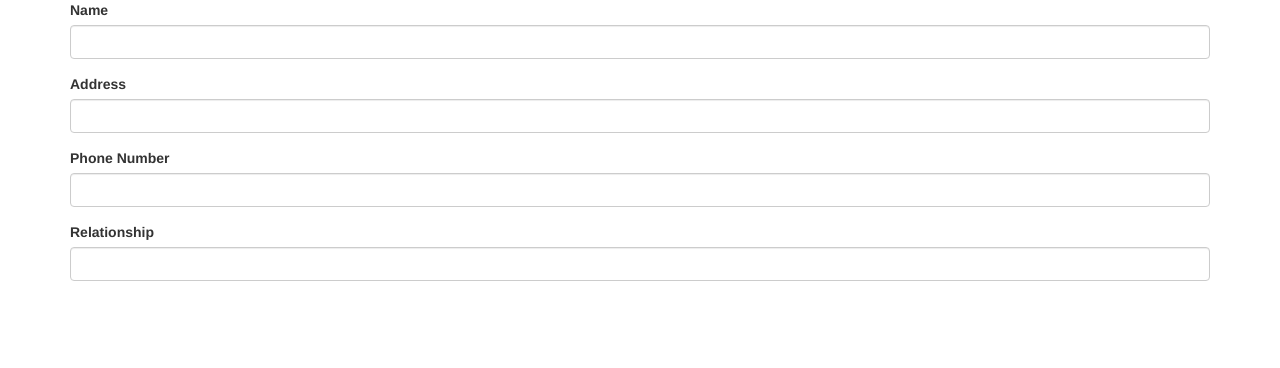
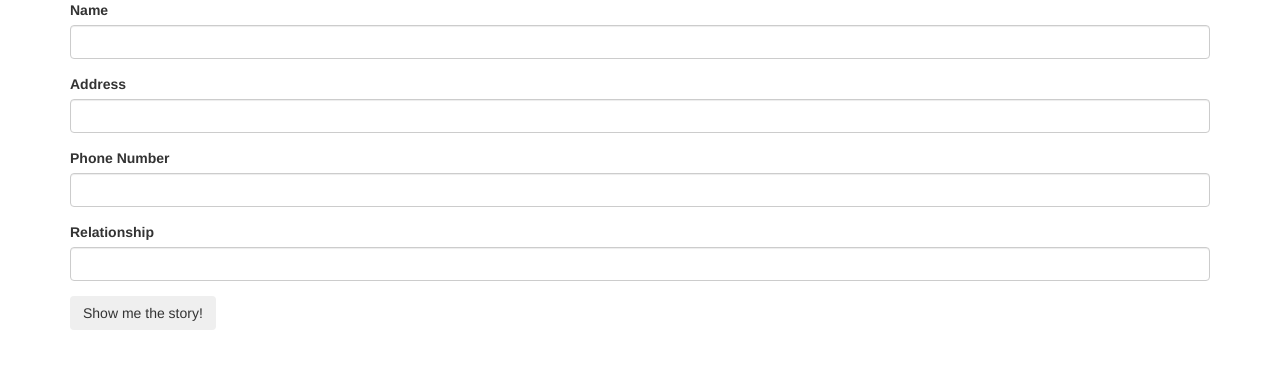
Before and after one commit to Erikzaksf/contacts, a plain HTML site: page index.html in a window 1280 px wide. Drawn offline with Linux system fonts and the light colour scheme.

Commit message:
"add a submit button"

```diff
--- a/index.html
+++ b/index.html
@@ -28,6 +28,7 @@
             <label for="relationship">Relationship</label>
             <input id="relationship" class="form-control" type="text">
           </div>
+          <button type="submit" class="btn">Show me the story!</button>
         </form>
       </div>
 
```
